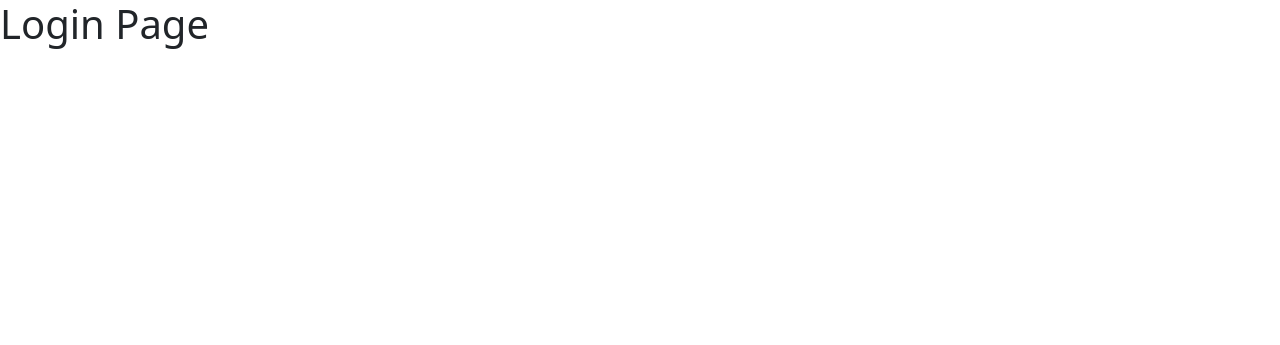
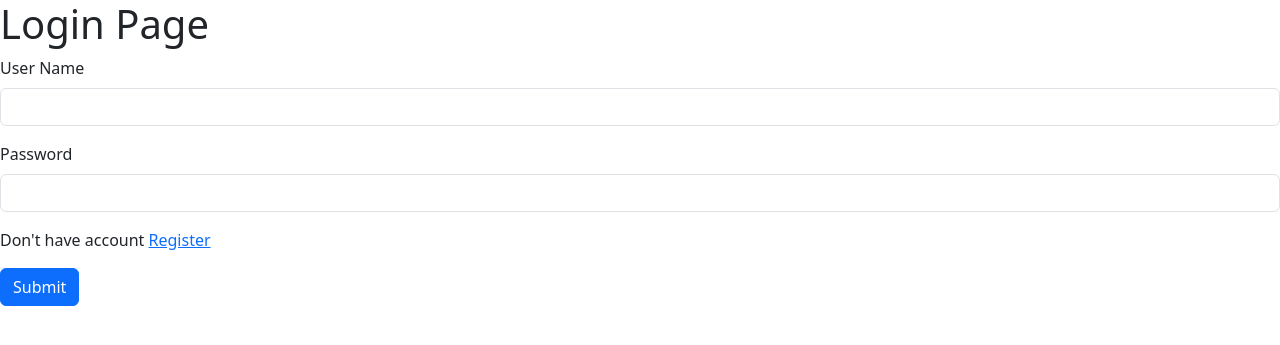
Before and after one commit to AseemGupta39/django_login, a Django app: page /register_app/login_page/ in a window 1280 px wide. Shown: the top 345 px of the page. Run offline with Django 5.2, Linux system fonts and the light colour scheme.

Commit message:
made a signup/login page with access to home page after authentiction only

```diff
--- a/registration/register_app/urls.py
+++ b/registration/register_app/urls.py
@@ -2,7 +2,8 @@ from django.urls import path
 from register_app.views import *
 
 urlpatterns = [
-    path('home_page/',home_page),
-    path('signup_page/',signup_page),
-    path('login_page/',login_page),
+    path('home_page/',home_page,name = "home_page"),
+    path('signup_page/',signup_page,name = 'signup'),
+    path('login_page/',login_page,name = 'login_page'),
+    path('logout/',logout_page,name="logout")
 ]
--- a/registration/register_app/views.py
+++ b/registration/register_app/views.py
@@ -1,42 +1,63 @@
-from django.shortcuts import render,redirect
+from django.shortcuts import render,redirect,HttpResponse
 from django.contrib.auth.models import User
 from django.contrib.auth import authenticate,login,logout
 from django.contrib.auth.decorators import login_required
 
-# Create your views here.
+@login_required(login_url='login_page')
 def home_page(request):
     return render(request,'register_app/home.html')
 
 def signup_page(request):
     if request.method == "POST":
-          data = request.POST
-          first_name= data.get('first_name')
-          last_name = data.get('last_name')
-          user_name =  data.get('user_name')
-          email = data.get('email')
-          password =  data.get('password')
-          print("\n\n\n\n",first_name,last_name,user_name,password,"\n\n\n\n")
+        data = request.POST
+        first_name= data.get('first_name')
+        last_name = data.get('last_name')
+        user_name =  data.get('user_name')
+        email = data.get('email')
+        password =  data.get('password')
+        print("\n\n\n\n",first_name,last_name,user_name,password,"\n\n\n\n")
 
-          user = User.objects.filter(username=user_name)
+        user = User.objects.filter(username=user_name)
 
-          if user.exists():
-               print("user exist")
-            #    messages.error(request, "username already exist.")
-               return redirect('/register/')
+        if user.exists():
+            print("user exist")
+            # return HttpResponse("user already exist")
+            return redirect('signup')
+            # return render(request,'register_app/signup.html')
 
 
-          user = User.objects.create(
-               first_name=first_name,
-               last_name=last_name,
-               username=user_name,
-               email = email
-          )
+        user = User.objects.create(
+            first_name=first_name,
+            last_name=last_name,
+            username=user_name,
+            email = email
+        )
 
-          user.set_password(password)
-          user.save()
+        user.set_password(password)
+        user.save()
         #   messages.success(request, "account registerd.")
-          return redirect("register_app/login_page/")
+        return redirect('login_page')
     return render(request,'register_app/signup.html')
 
 def login_page(request):
+    if request.method == "POST":
+        data = request.POST
+        user_name = data.get('user_name')
+        password = data.get('password')
+        user = authenticate(request,username=user_name,password=password)
+        # print(user)
+        if user is not None:
+            context = {'user':user_name}
+            login(request,user)
+            return render(request,'register_app/home.html',context=context)
+
+            # return redirect('home_page')
+        else:
+             print("\n\nusername or password is incorrect\n\n")
+             return redirect('login_page')
+            # return HttpResponse("username or password is incorrect")
     return render(request,'register_app/login.html')
+
+def logout_page(request):
+    logout(request)
+    return redirect('login_page')
--- a/registration/templates/register_app/home.html
+++ b/registration/templates/register_app/home.html
@@ -8,6 +8,7 @@
   </head>
   <body>
     <h1>Home page</h1>
+    <p>Welcome {{user}} <a href="{% url 'logout' %}"> Log out</a></p>
     <script src="https://cdn.jsdelivr.net/npm/bootstrap@5.3.3/dist/js/bootstrap.bundle.min.js" integrity="sha384-YvpcrYf0tY3lHB60NNkmXc5s9fDVZLESaAA55NDzOxhy9GkcIdslK1eN7N6jIeHz" crossorigin="anonymous"></script>
   </body>
 </html>
--- a/registration/templates/register_app/login.html
+++ b/registration/templates/register_app/login.html
@@ -8,6 +8,25 @@
   </head>
   <body>
     <h1>Login Page</h1>
+    <form method="post">
+        {%csrf_token%}
+
+
+          <div class="mb-3 username">
+            <label for="exampleInputEmail1" class="form-label">User Name</label>
+            <input type="text" required name = "user_name" class="form-control" id="exampleInputEmail1" aria-describedby="emailHelp">
+          </div>
+
+
+        <div class="mb-3">
+          <label for="exampleInputPassword1" class="form-label">Password</label>
+          <input type="password" required name = "password" class="form-control" id="exampleInputPassword1">
+        </div>
+
+        <p>Don't have account <a href="{% url 'signup' %}">Register</a></p>
+
+        <button type="submit" class="btn btn-primary">Submit</button>
+      </form>
     <script src="https://cdn.jsdelivr.net/npm/bootstrap@5.3.3/dist/js/bootstrap.bundle.min.js" integrity="sha384-YvpcrYf0tY3lHB60NNkmXc5s9fDVZLESaAA55NDzOxhy9GkcIdslK1eN7N6jIeHz" crossorigin="anonymous"></script>
   </body>
 </html>
--- a/registration/templates/register_app/signup.html
+++ b/registration/templates/register_app/signup.html
@@ -46,9 +46,9 @@
 
         <!-- <div class="mb-3 form-check">
           <input type="checkbox" class="form-check-input" id="exampleCheck1">
-          <label class="form-check-label" for="exampleCheck1">Check me out</label> -->
-        </div>
-
+          <label class="form-check-label" for="exampleCheck1">Check me out</label>
+        </div> -->
+        <p>Already have an account <a href="{% url 'login_page' %}">Log in</a></p>
         <button type="submit" class="btn btn-primary">Submit</button>
       </form>
 
```
Also changed, not shown: registration/db.sqlite3.
